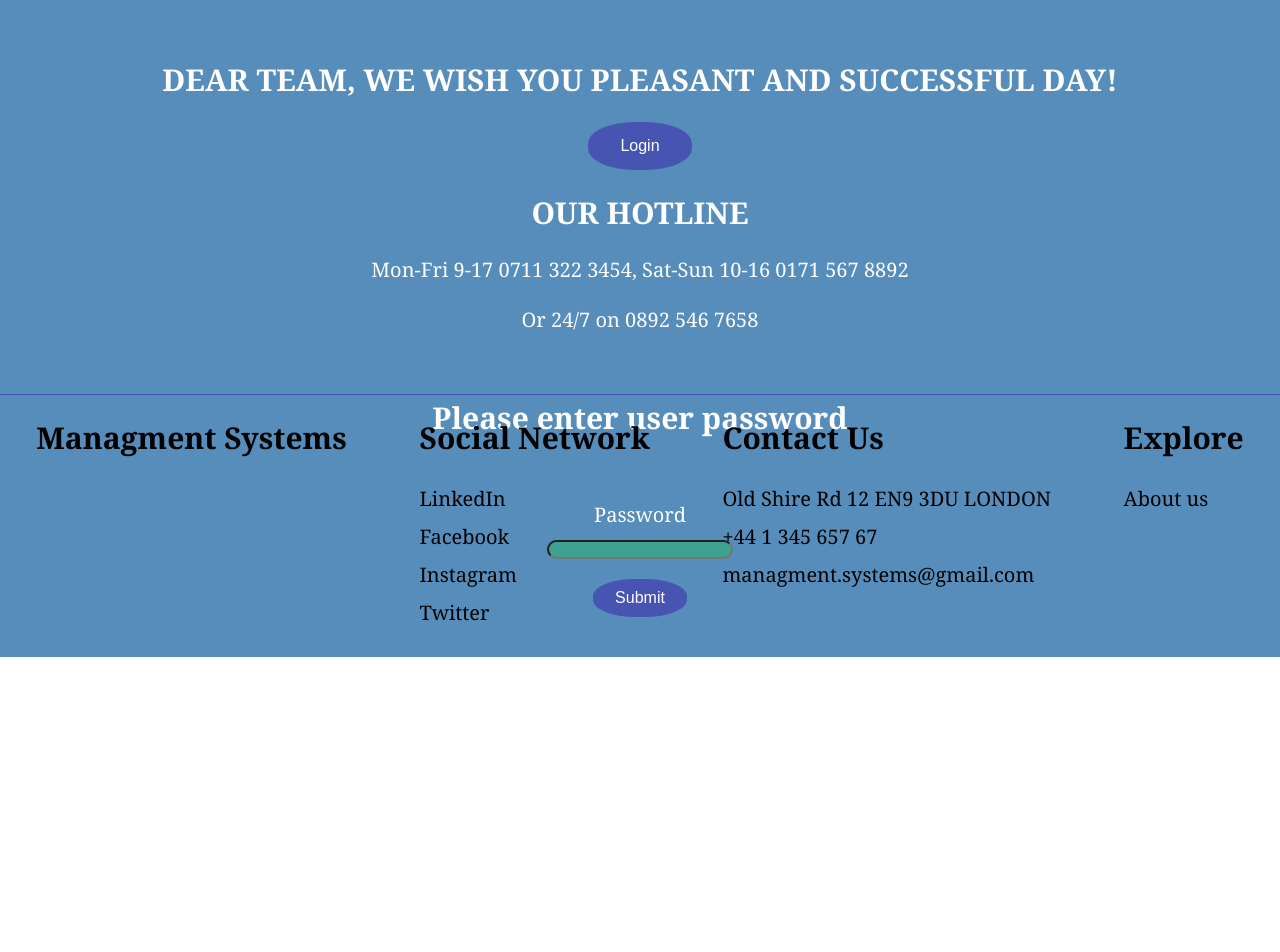
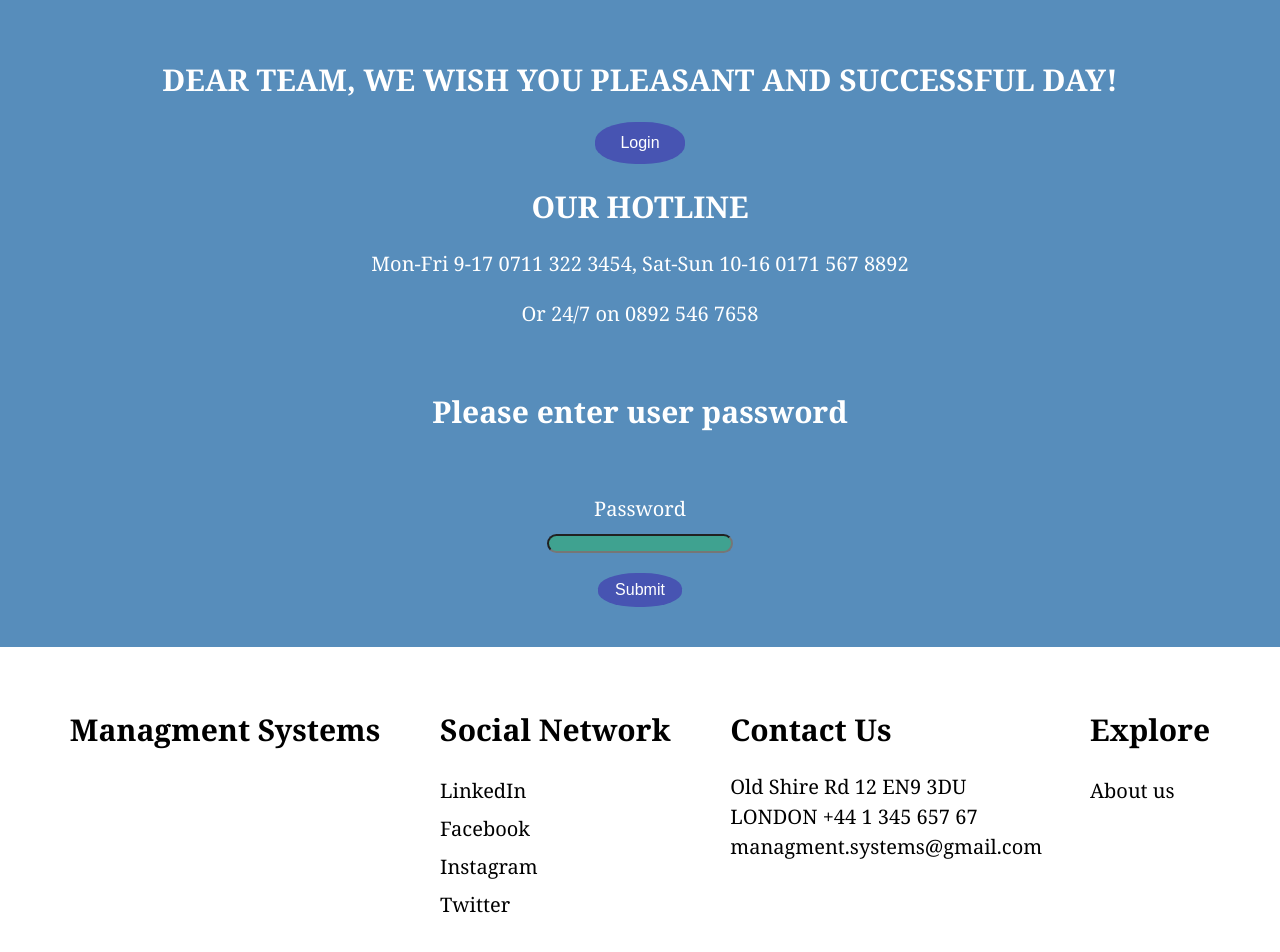
Before and after one commit to lsvelikov/Cashier, an Angular app: page /login in a window 1280 px wide. Shown: the part 168-1120 px from the top of the page. Before the commit the page ends 825 px from the top, so only its background shows below. Built offline with nearby package versions, Linux system fonts and the light colour scheme.

Commit message:
more html and css changes

```diff
--- a/src/app/app.component.css
+++ b/src/app/app.component.css
@@ -1,5 +1,5 @@
 .container {
-    max-width: 1200px;
+    max-width: 60em;
     margin: 0 auto;
   }
 
@@ -22,9 +22,9 @@
     border: none;
     border-radius: 45%;
     color: white;
-    padding: 15px 32px;
+    padding: 0.75em 1.6em;
     text-align: center;
     text-decoration: none;
     display: inline-block;
-    font-size: 16px;
+    font-size: 0.8em;
   }
--- a/src/app/app.component.html
+++ b/src/app/app.component.html
@@ -21,6 +21,10 @@
         </div>
     </section>
 
+    <section class="site-section site-footer">
+        <div class="container">
+            <app-footer></app-footer>
+        </div>
+    </section>
+
 <body>
-
-<app-footer></app-footer>
--- a/src/app/footer/footer.component.css
+++ b/src/app/footer/footer.component.css
@@ -1,11 +1,10 @@
 .site-footer {
-    position: fixed;
+    /* position: fixed;
     left: 0;
     bottom: 0;
-    width: 100%;
+    width: 100%; */
     display: flex;
     justify-content: space-around;
-    border-top: 1px solid #4754b2;
 }
 
 ul {
@@ -14,5 +13,9 @@ ul {
 
 li {
     list-style-type: none;
-    padding: 0.2rem 0;
+    padding: 0.2em 0;
 }
+
+.contacts p {
+    max-width: 15em;
+}
--- a/src/app/footer/footer.component.html
+++ b/src/app/footer/footer.component.html
@@ -9,9 +9,9 @@
     </ul>
     <ul class="contacts">
         <h2>Contact Us</h2>
-        <li>Old Shire Rd 12 EN9 3DU LONDON</li>
-        <li>+44 1 345 657 67</li>
-        <li>managment.systems&#64;gmail.com</li>
+        <p>Old Shire Rd 12 EN9 3DU LONDON
+        +44 1 345 657 67
+        managment.systems&#64;gmail.com</p>
     </ul>
     <ul class="explore">
         <h2>Explore</h2>
--- a/src/app/header/header.component.css
+++ b/src/app/header/header.component.css
@@ -14,6 +14,6 @@
 }
 
 img {
-    width: 3.5rem;
+    width: 3.5em;
     object-fit: contain;
   }
--- a/src/app/login/login.component.css
+++ b/src/app/login/login.component.css
@@ -23,9 +23,9 @@ h2 {
     border: none;
     border-radius: 45%;
     color: white;
-    padding: 10px 22px;
+    padding: 0.5em 1.1em;
     text-align: center;
     text-decoration: none;
     display: inline-block;
-    font-size: 16px;
+    font-size: 0.8em;
 }
--- a/src/app/login/user-tables/user-tables.component.css
+++ b/src/app/login/user-tables/user-tables.component.css
@@ -1,3 +1,4 @@
 p {
     text-align: center;
+    min-height: 17.5em;
 }
```
